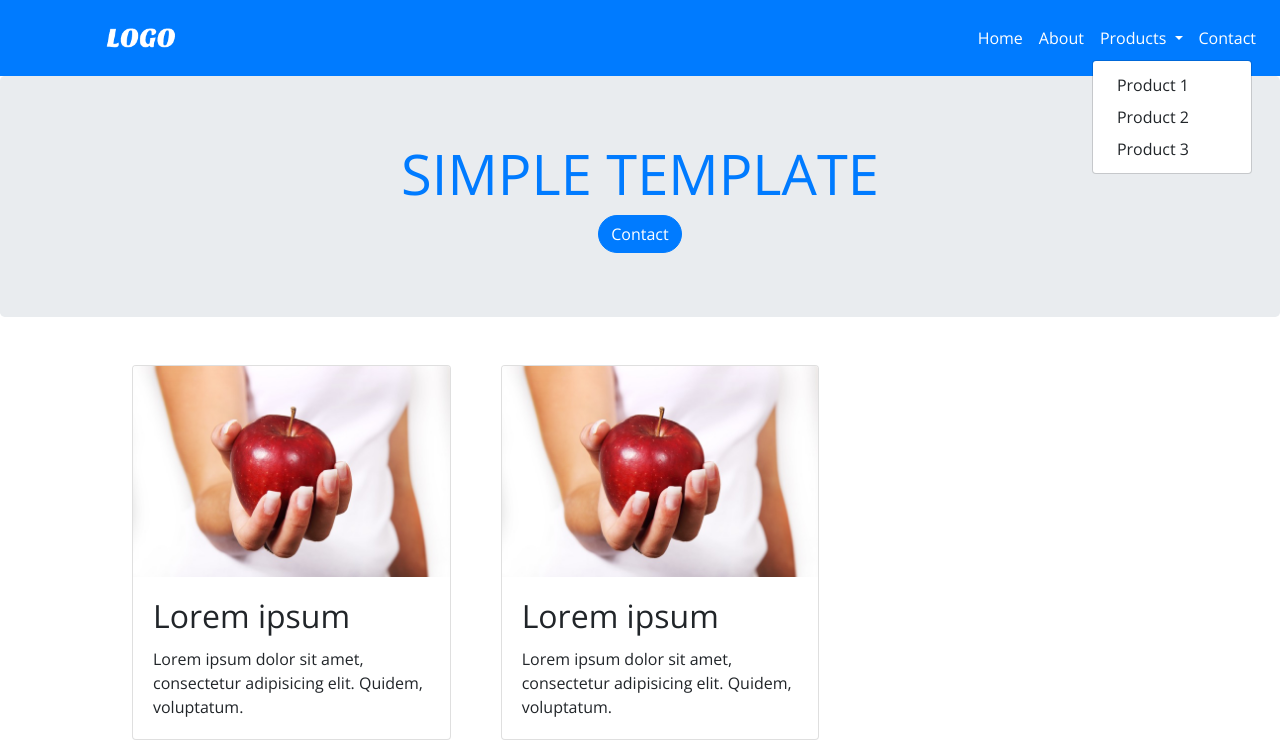
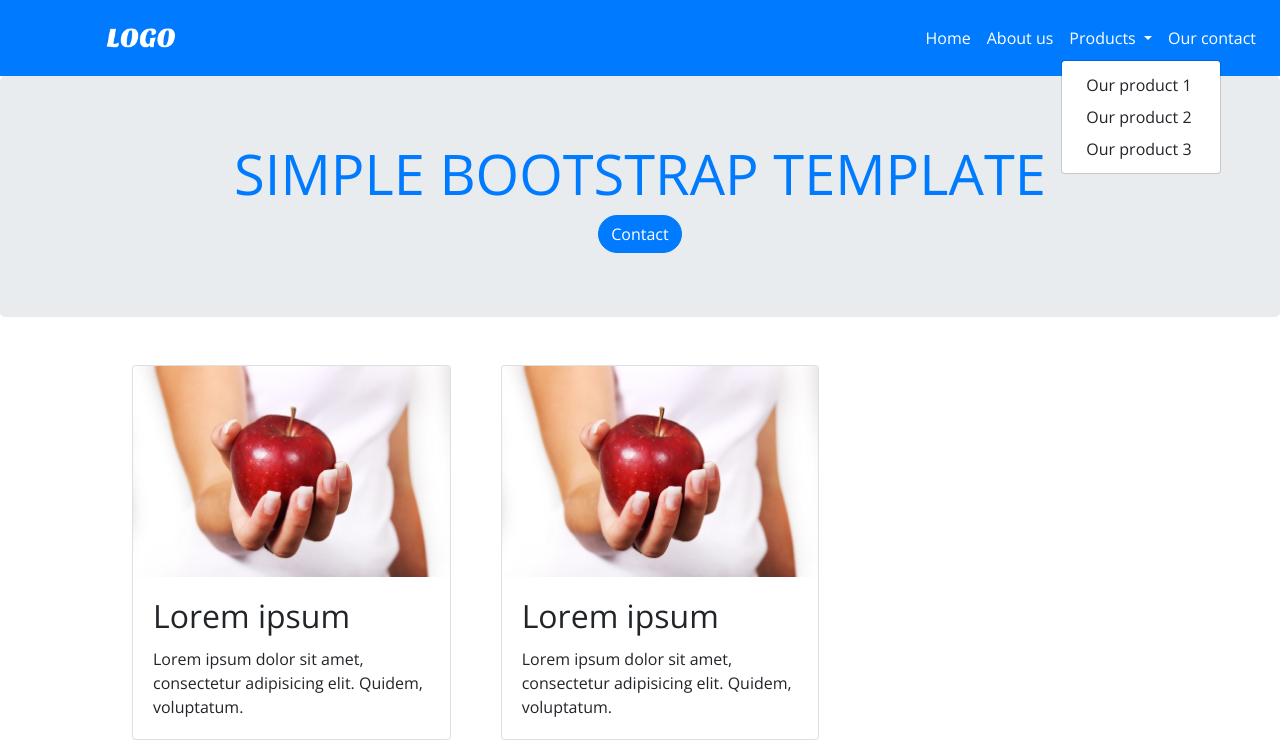
Before and after one commit to b-husein/my-template, a plain HTML site: page index.html in a window 1280 px wide. Both pictures are taken after a click on the link "Products". Shown: the top 749 px of the page. Drawn offline with nearby package versions, Linux system fonts and the light colour scheme.

Commit message:
updated index.html

```diff
--- a/index.html
+++ b/index.html
@@ -27,27 +27,27 @@
             <a class="nav-link" href="#">Home <span class="sr-only">(current)</span></a>
           </li>
           <li class="nav-item active">
-            <a class="nav-link" href="#">About</a>
+            <a class="nav-link" href="#">About us</a>
           </li>
           <li class="nav-item dropdown active">
             <a class="nav-link dropdown-toggle" href="#" id="navbarDropdownMenuLink" data-toggle="dropdown" aria-haspopup="true" aria-expanded="false">
               Products
             </a>
             <div class="dropdown-menu" aria-labelledby="navbarDropdownMenuLink">
-              <a class="dropdown-item" href="#">Product 1</a>
-              <a class="dropdown-item" href="#">Product 2</a>
-              <a class="dropdown-item" href="#">Product 3</a>
+              <a class="dropdown-item" href="#">Our product 1</a>
+              <a class="dropdown-item" href="#">Our product 2</a>
+              <a class="dropdown-item" href="#">Our product 3</a>
             </div>
           </li>
           <li class="nav-item active">
-            <a class="nav-link" href="#">Contact</a>
+            <a class="nav-link" href="#">Our contact</a>
           </li>
         </ul>
       </div>
     </nav>
 
     <div class="jumbotron">
-      <h1 class="display-4">SIMPLE TEMPLATE</h1>
+      <h1 class="display-4">SIMPLE BOOTSTRAP TEMPLATE</h1>
       <a href="#" class="btn btn-primary btn-md">Contact</a>
     </div>
 
```
